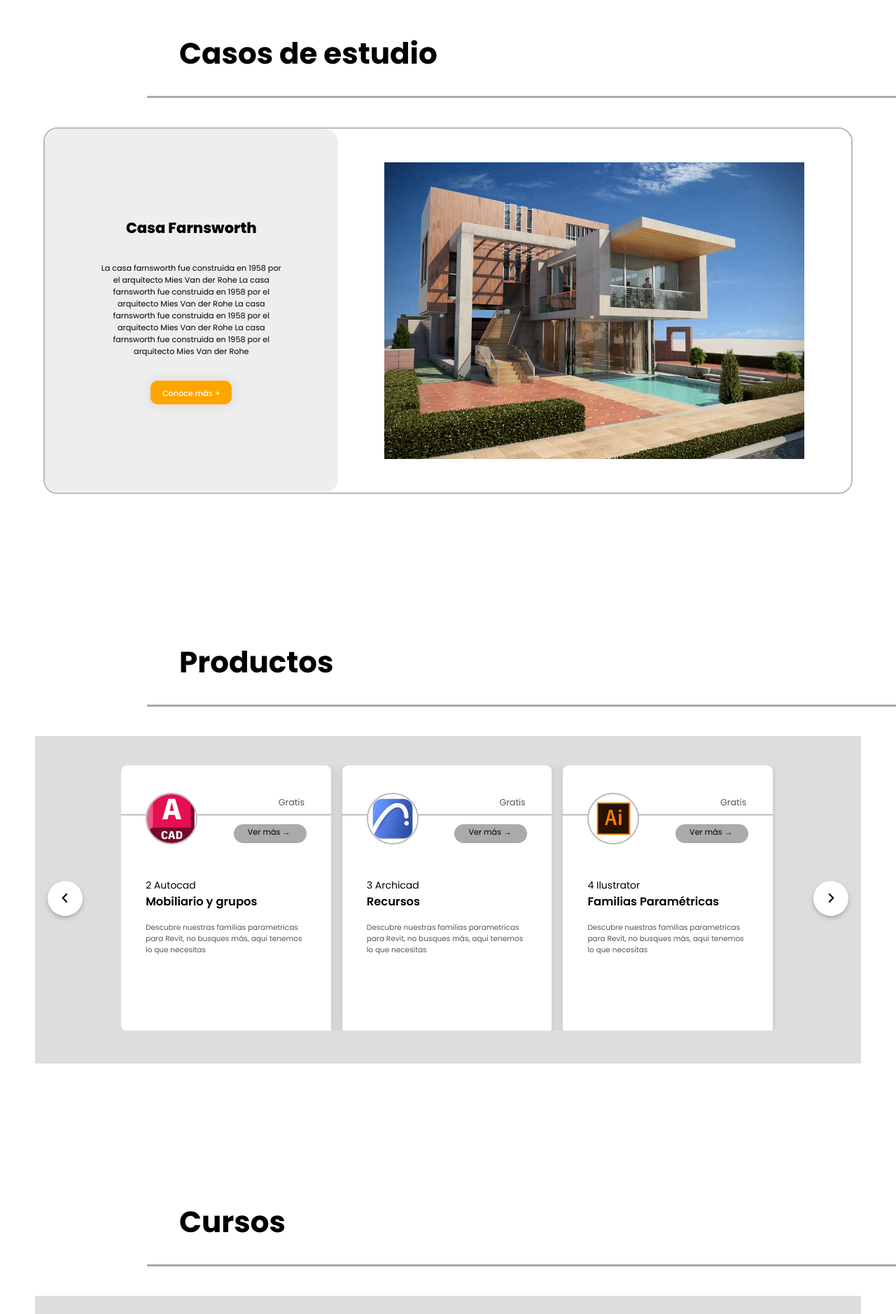
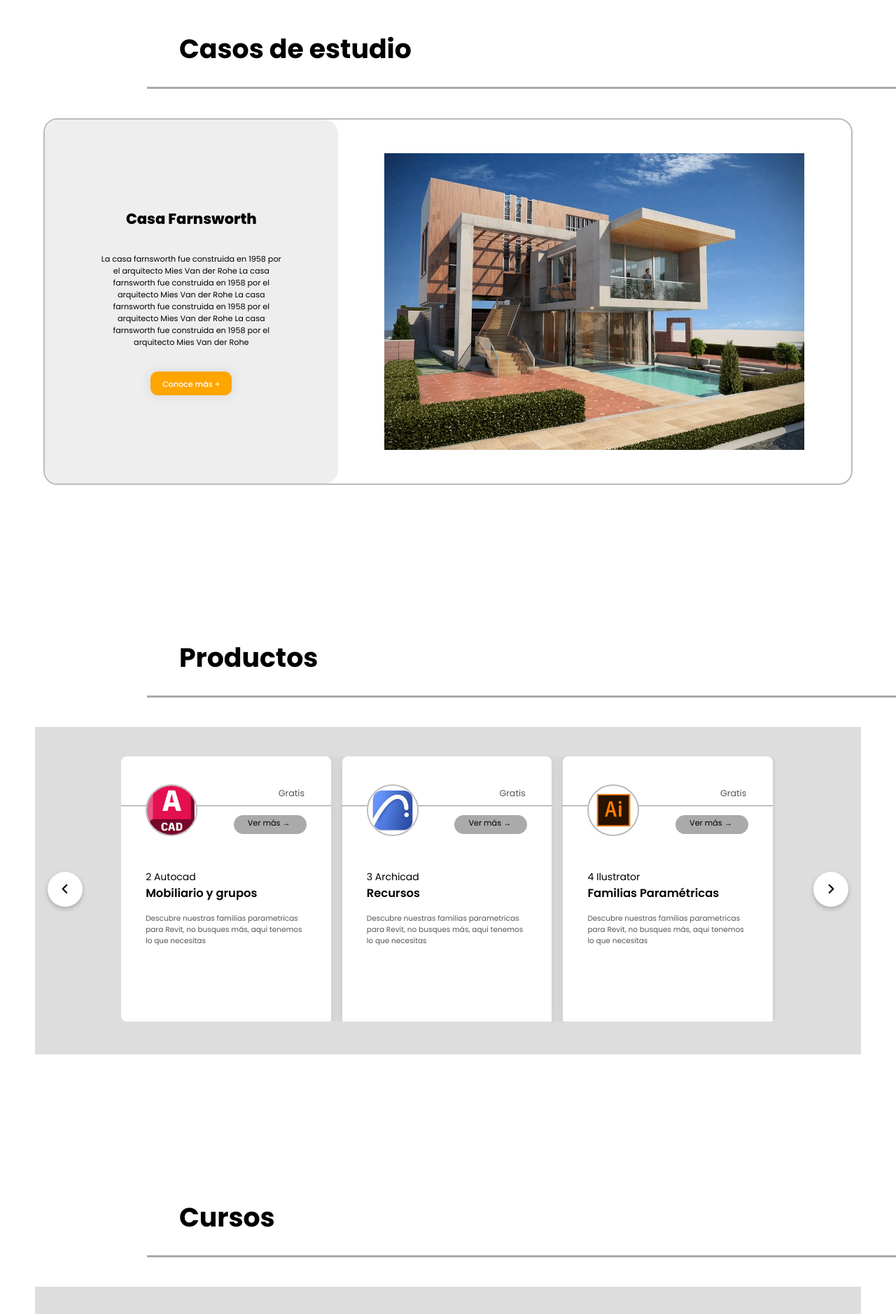
Before and after one commit to pruebaop/pruebaop.github.io, a plain HTML site: page index.html in a window 1280 px wide. Shown: the part 897-2775 px from the top of the page at 70% size. Drawn offline with Linux system fonts and the light colour scheme.

Commit message:
Add files via upload

```diff
--- a/css/style.css
+++ b/css/style.css
@@ -298,7 +298,7 @@ body{
     max-width: 100vw;
     height: 50px;
     padding: 1em 1em 2em 20%;
-    font-size: 3em;
+    font-size: 2.7em;
     font-weight: 700;
     color: black;
 }
@@ -465,7 +465,7 @@ body{
     max-width: 100vw;
     height: 50px;
     padding: 1em 1em 2em 20%;
-    font-size: 3em;
+    font-size: 2.7em;
     font-weight: 700;
     color: black;
 }
@@ -701,7 +701,7 @@ body{
     max-width: 100vw;
     height: 50px;
     padding: 1em 1em 2em 20%;
-    font-size: 3em;
+    font-size: 2.7em;
     font-weight: 700;
     color: black;
 }
--- a/css/style_about.css
+++ b/css/style_about.css
@@ -373,6 +373,7 @@ body{
     .me .me_description{
         width: 90%;
         margin: 0;
+        padding: 0;
         display: flex;
         flex-direction: column;
         align-items: center;
```
